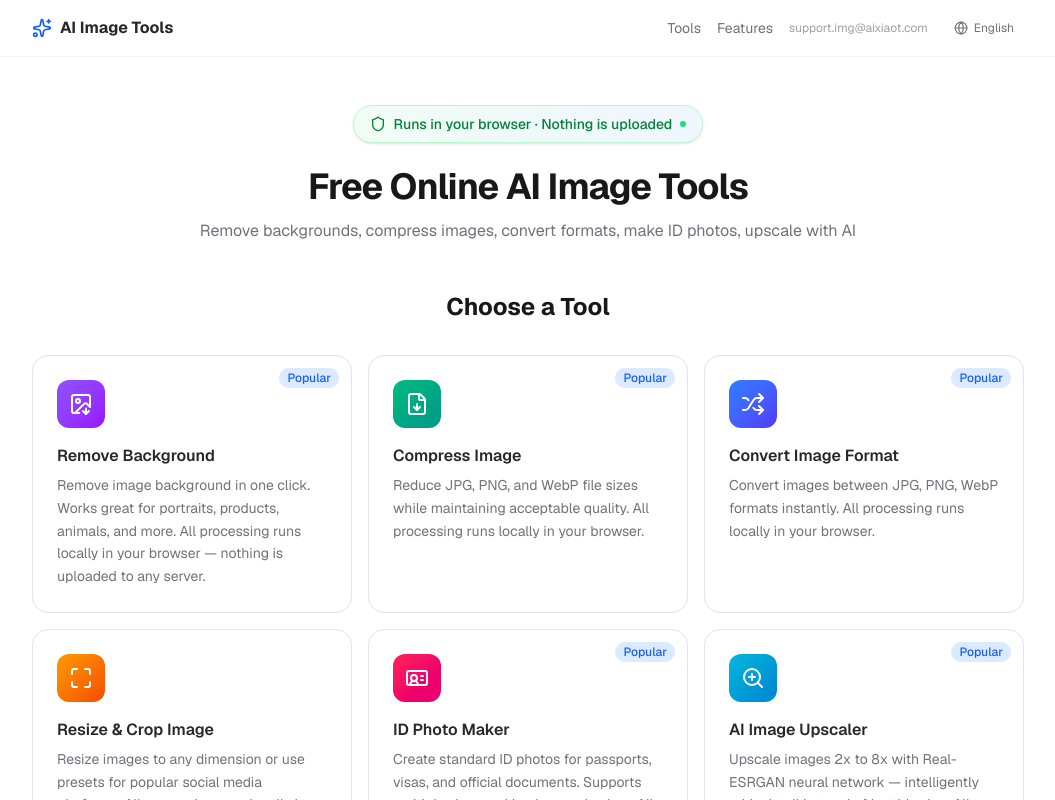
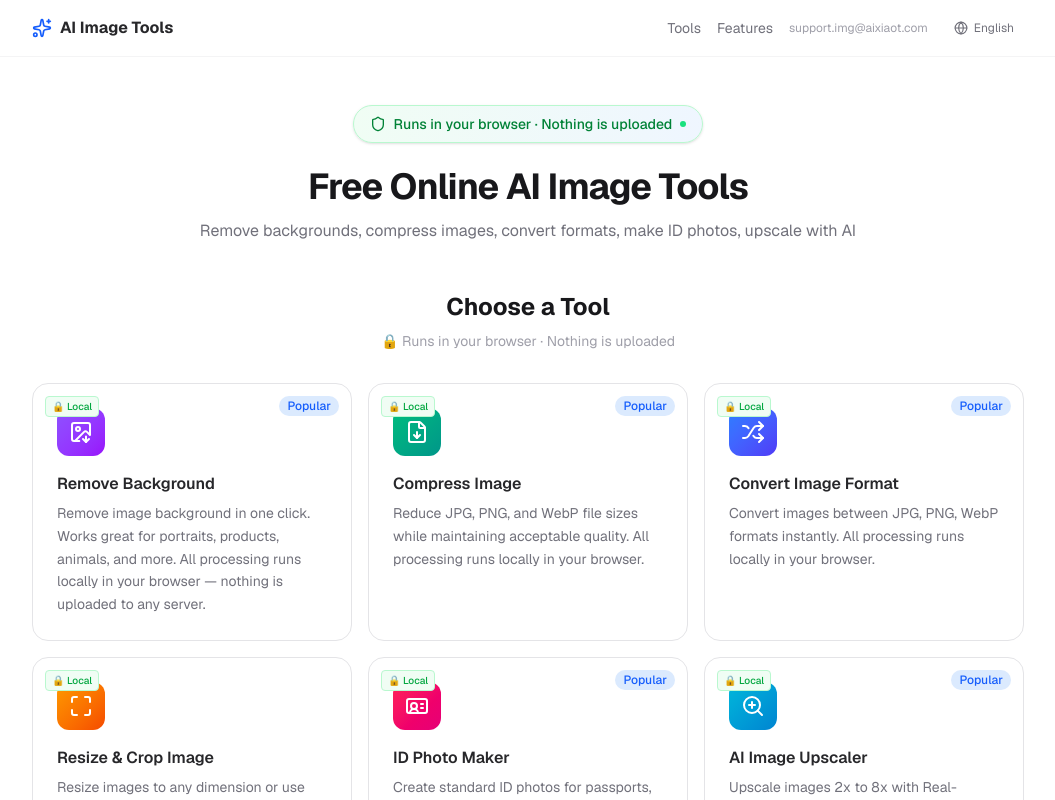
Before and after one commit to haizeigh/ai-image-tools, a Next.js app: page / in a window 1280 px wide. Shown: the top 800 px of the page, without its empty margins (112-1167 px from the left). Built offline with nearby package versions, Linux system fonts and the light colour scheme.

Commit message:
Add Local badge on each tool card, reinforce privacy message

```diff
--- a/src/app/page.tsx
+++ b/src/app/page.tsx
@@ -80,10 +80,13 @@ export default function Home() {
       </section>
 
       {/* Tool Grid */}
-      <section id="tools" className="max-w-5xl mx-auto px-4 pb-20">
-        <h2 className="text-2xl font-bold text-zinc-900 dark:text-zinc-100 mb-8 text-center">
+      <section id="tools" className="max-w-5xl mx-auto px-4 pb-8">
+        <h2 className="text-2xl font-bold text-zinc-900 dark:text-zinc-100 mb-2 text-center">
           {t(lang, 'section.choose')}
         </h2>
+        <p className="text-sm text-zinc-400 text-center mb-8">
+          🔒 {t(lang, 'hero.badge')}
+        </p>
         <div className="grid sm:grid-cols-2 lg:grid-cols-3 gap-4">
           {TOOL_PATHS.map((tool) => (
             <Link
@@ -96,6 +99,9 @@ export default function Home() {
                   {t(lang, 'popular')}
                 </span>
               )}
+              <span className="absolute top-3 left-3 px-1.5 py-0.5 rounded text-[10px] font-medium text-green-600 dark:text-green-400 bg-green-50 dark:bg-green-950/50 border border-green-200 dark:border-green-800">
+                🔒 Local
+              </span>
               <div className={`w-12 h-12 rounded-xl bg-gradient-to-br ${tool.color} flex items-center justify-center mb-4`}>
                 <tool.icon className="w-6 h-6 text-white" />
               </div>
```
